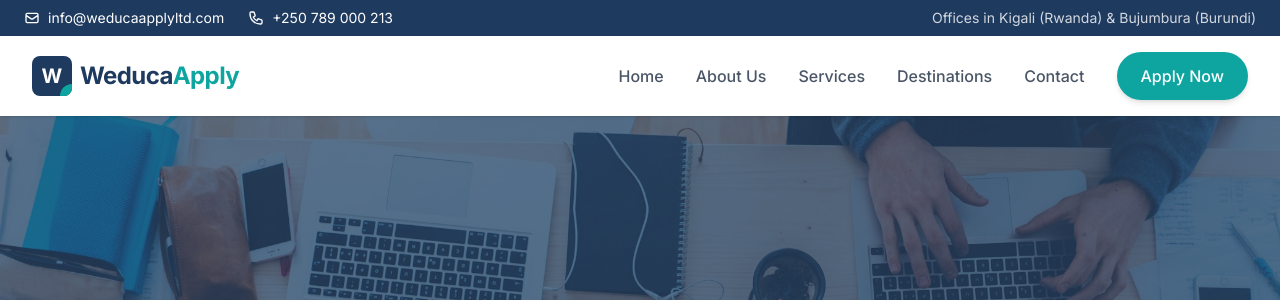
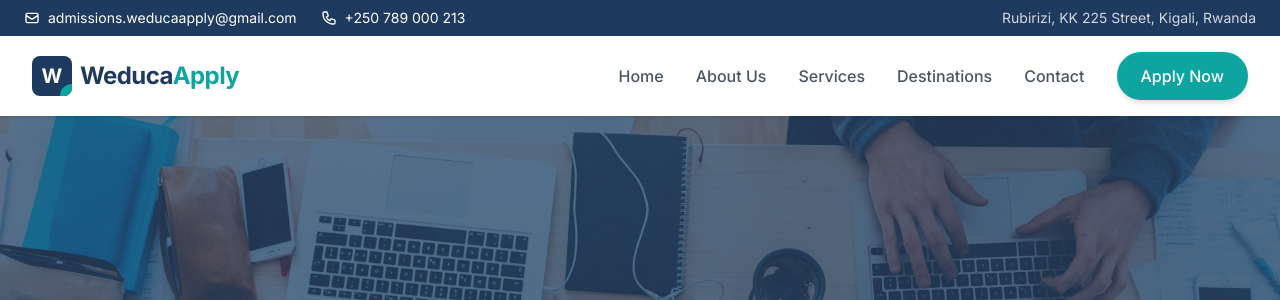
Before and after one commit to elsadeny/weducaltd, a Laravel app: page / in a window 1280 px wide. Shown: the top 300 px of the page. Run offline with Laravel 12, Linux system fonts and the light colour scheme; data that the repository does not hold is empty; style sheets or scripts are compiled from the project's sources.

Commit message:
feat: add founder profile, update contact info, add powered by link

```diff
--- a/resources/views/components/layout.blade.php
+++ b/resources/views/components/layout.blade.php
@@ -21,7 +21,7 @@
                     <path stroke-linecap="round" stroke-linejoin="round" stroke-width="2"
                         d="M3 8l7.89 5.26a2 2 0 002.22 0L21 8M5 19h14a2 2 0 002-2V7a2 2 0 00-2-2H5a2 2 0 00-2 2v10a2 2 0 002 2z">
                     </path>
-                </svg> info@weducaapplyltd.com</span>
+                </svg> admissions.weducaapply@gmail.com</span>
             <span class="flex items-center"><svg class="w-4 h-4 mr-2" fill="none" stroke="currentColor"
                     viewBox="0 0 24 24">
                     <path stroke-linecap="round" stroke-linejoin="round" stroke-width="2"
@@ -30,7 +30,7 @@
                 </svg> +250 789 000 213</span>
         </div>
         <div>
-            <span class="opacity-80">Offices in Kigali (Rwanda) & Bujumbura (Burundi)</span>
+            <span class="opacity-80">Rubirizi, KK 225 Street, Kigali, Rwanda</span>
         </div>
     </div>
 
@@ -159,7 +159,7 @@
                                 <path stroke-linecap="round" stroke-linejoin="round" stroke-width="2"
                                     d="M15 11a3 3 0 11-6 0 3 3 0 016 0z" />
                             </svg>
-                            <span>Kigali, Rwanda &<br>Bujumbura, Burundi</span>
+                            <span>Rubirizi, KK 225 Street<br>Kigali, Rwanda</span>
                         </li>
                         <li class="flex items-center text-gray-300">
                             <svg class="h-5 w-5 text-teal mr-3" fill="none" viewBox="0 0 24 24" stroke="currentColor">
@@ -173,14 +173,14 @@
                                 <path stroke-linecap="round" stroke-linejoin="round" stroke-width="2"
                                     d="M3 8l7.89 5.26a2 2 0 002.22 0L21 8M5 19h14a2 2 0 002-2V7a2 2 0 00-2-2H5a2 2 0 00-2 2v10a2 2 0 002 2z" />
                             </svg>
-                            <span>info@weducaapplyltd.com</span>
+                            <span>admissions.weducaapply@gmail.com</span>
                         </li>
                     </ul>
                 </div>
             </div>
 
             <div class="border-t border-gray-800 pt-8 mt-8 flex flex-col md:flex-row justify-between items-center">
-                <p class="text-gray-400 text-sm">&copy; {{ date('Y') }} WeducaApply Ltd. All rights reserved.</p>
+                <p class="text-gray-400 text-sm">&copy; {{ date('Y') }} WeducaApply Ltd. All rights reserved. Powered by <a href="https://aphezis.com" target="_blank" class="text-teal hover:text-white transition-colors">aphezis.com</a></p>
                 <div class="flex items-center space-x-6 mt-4 md:mt-0">
                     <a href="{{ route('privacy') }}"
                         class="text-gray-400 hover:text-teal text-sm transition-colors">Privacy Policy</a>
--- a/resources/views/contact.blade.php
+++ b/resources/views/contact.blade.php
@@ -27,7 +27,7 @@
                             </div>
                             <div class="ml-4">
                                 <h4 class="text-lg font-bold text-navy">Our Offices</h4>
-                                <p class="text-gray-600 mt-1">Kigali, Rwanda<br>Bujumbura, Burundi</p>
+                                <p class="text-gray-600 mt-1">Rubirizi, KK 225 Street<br>Kigali, Rwanda</p>
                             </div>
                         </div>
 
@@ -59,7 +59,7 @@
                             </div>
                             <div class="ml-4">
                                 <h4 class="text-lg font-bold text-navy">Email Address</h4>
-                                <p class="text-gray-600 mt-1">info@weducaapplyltd.com</p>
+                                <p class="text-gray-600 mt-1">admissions.weducaapply@gmail.com<br>weducaapplyltd@gmail.com</p>
                             </div>
                         </div>
                     </div>
```
Also changed, not shown: resources/views/about.blade.php (+14 -0 lines).
